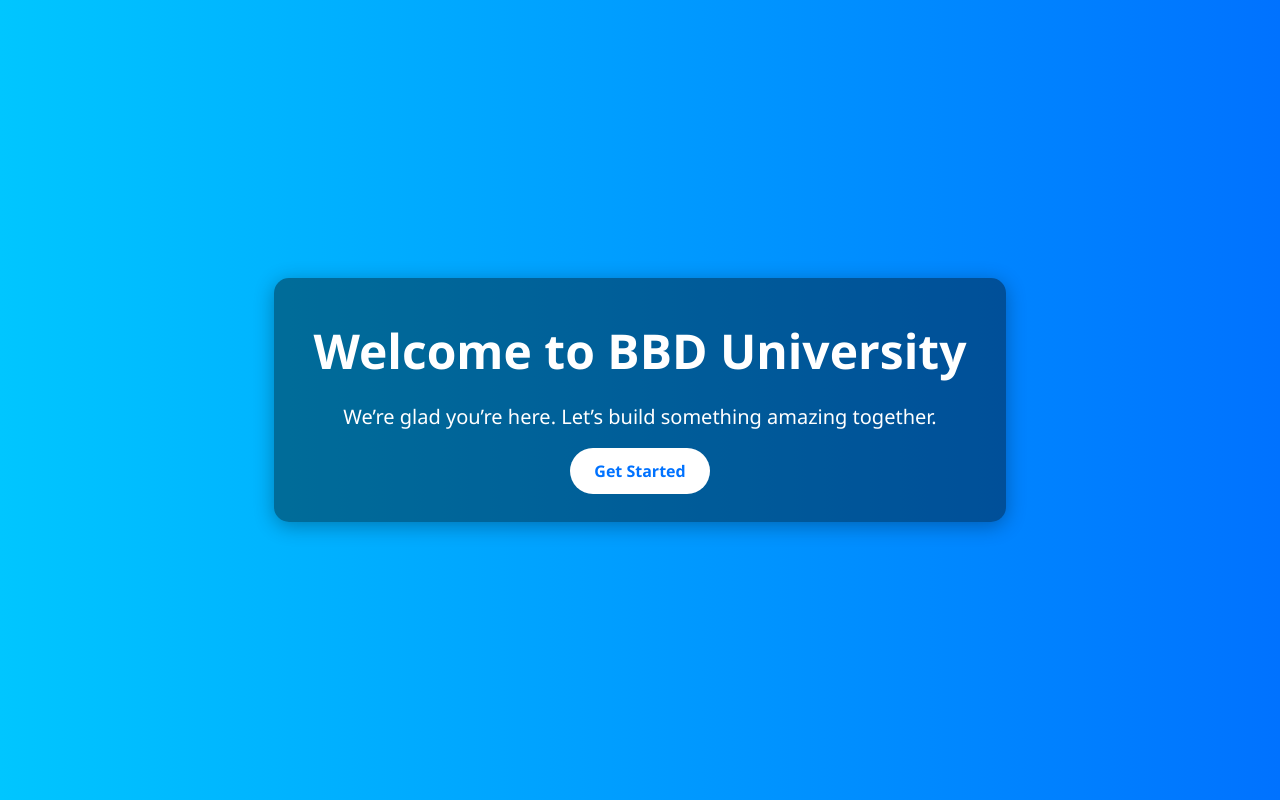
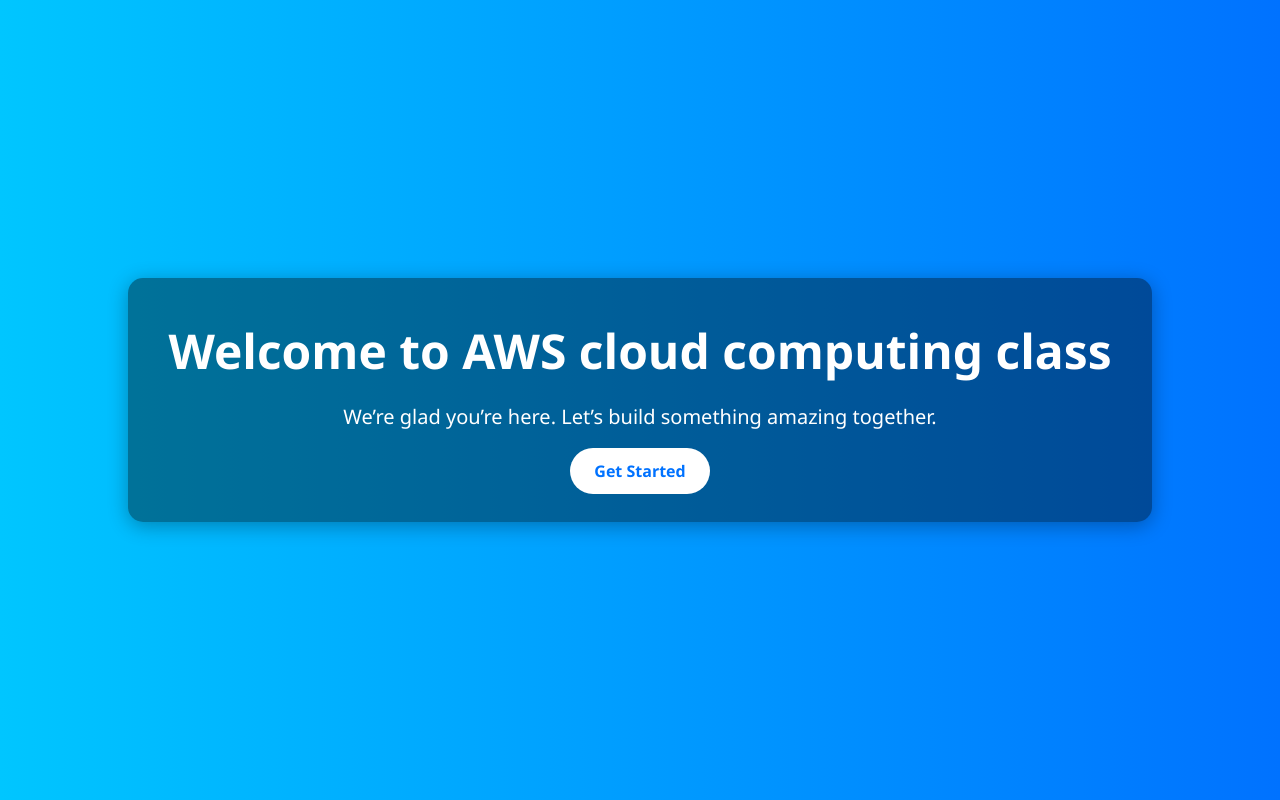
Before and after one commit to HackerBoyShekhar/deveops, a plain HTML site: page index.html in a window 1280 px wide. Drawn offline with Linux system fonts and the light colour scheme.

Commit message:
Update index.html

```diff
--- a/index.html
+++ b/index.html
@@ -56,7 +56,7 @@
 </head>
 <body>
   <div class="welcome-box">
-    <h1>Welcome to BBD University</h1>
+    <h1>Welcome to AWS cloud computing class</h1>
     <p>We’re glad you’re here. Let’s build something amazing together.</p>
     <a href="#" class="button">Get Started</a>
   </div>
```
